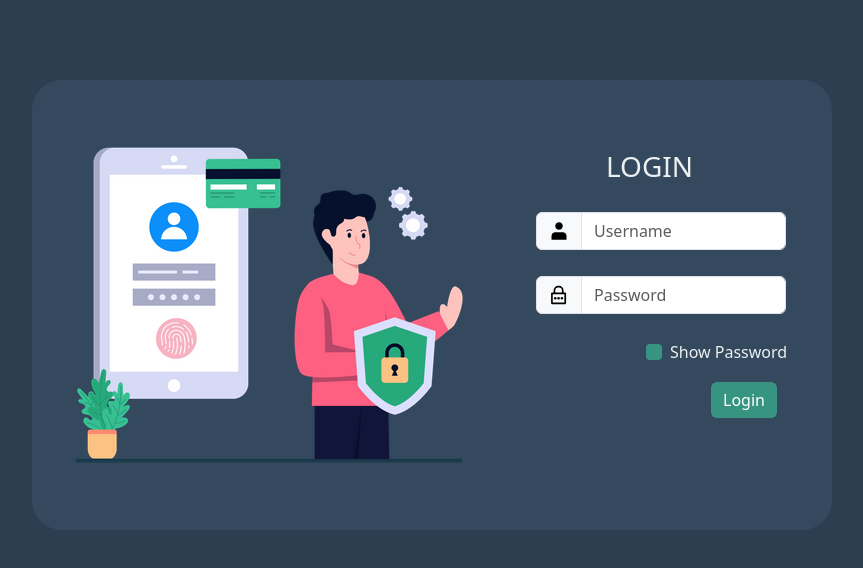
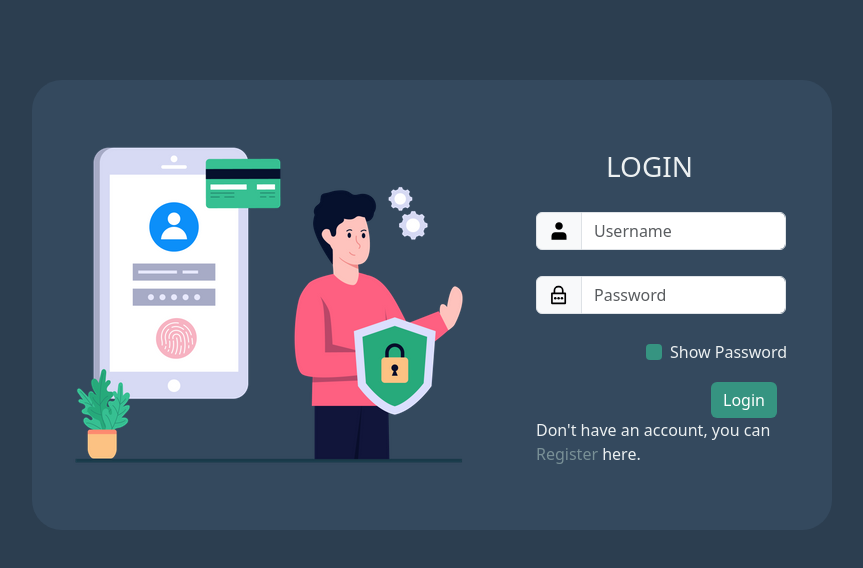
Before and after one commit to CynthiaLebelela/Application-Management-System-AMS-, a plain HTML site: page admin_login.html in a window 1280 px wide. Shown: the whole page, without its empty margins (208-1071 px from the left). Drawn offline with nearby package versions, Linux system fonts and the light colour scheme.

Commit message:
Update admin_login.html
added a link to access admin_register in case one doesn't have an account.

```diff
--- a/admin_login.html
+++ b/admin_login.html
@@ -29,6 +29,7 @@
             </label>
           </div>
           <button type="button" class="btn btn-success">Login</button>
+          <p class="register">Don't have an account, you can <a href="admin_register.html">Register</a> here.</p>
         </div>
       </div>
     </div>
```
